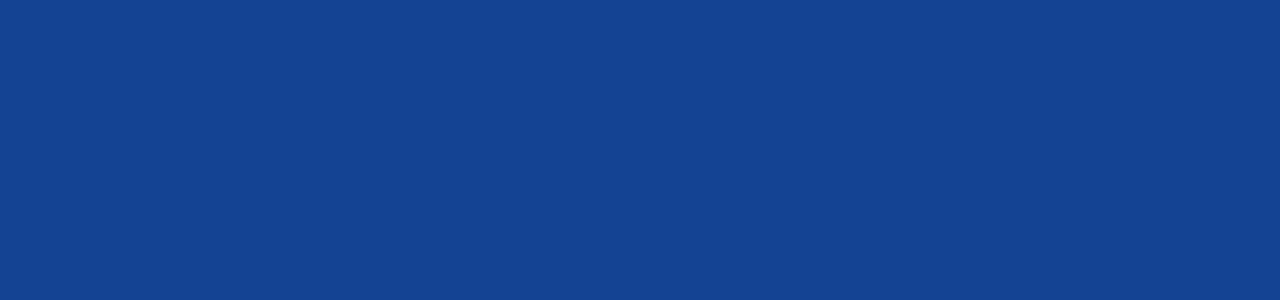
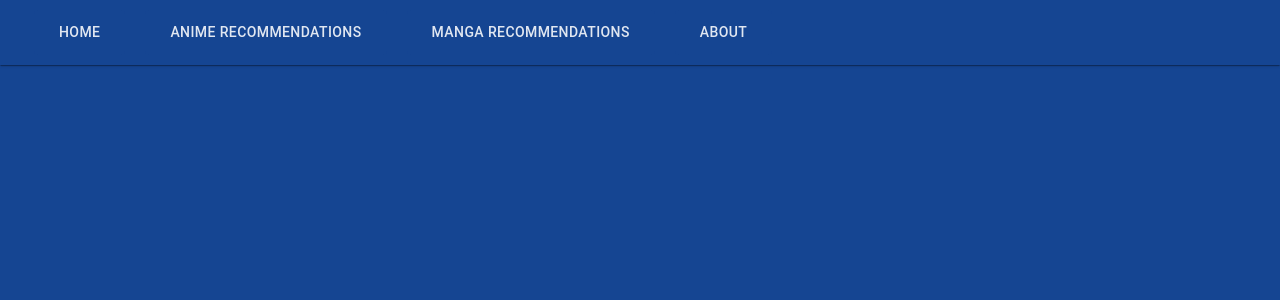
Before and after one commit to Fran123445/MitsukiFrontend, a React (Vite) app: page /recommendation in a window 1280 px wide. Shown: the top 300 px of the page. Built offline with nearby package versions, Linux system fonts and the light colour scheme.

Commit message:
Adds a navbar

```diff
--- /dev/null
+++ b/src/components/navbar/NavBar.jsx
@@ -0,0 +1,24 @@
+import { AppBar, Toolbar, Typography, Box } from "@mui/material";
+import NavBarElement from "./NavBarElement";
+
+function NavBar() {
+
+  const navItems = [
+    { label: "Home", path: "/" },
+    { label: "Anime recommendations", path: "/recommendation/anime"},
+    { label: "Manga recommendations", path: "/recommendation/manga"},
+    { label: "About", path: "/about" },
+  ];
+
+  return (
+    <AppBar position="fixed" color="primary" elevation={1}>
+      <Toolbar>
+        {navItems.map((item) => (
+          <NavBarElement name={item.label} path={item.path} key={item.label}/>
+        ))}
+      </Toolbar>
+    </AppBar>
+  )
+}
+
+export default NavBar;
--- /dev/null
+++ b/src/components/navbar/NavBarElement.jsx
@@ -0,0 +1,35 @@
+import { Button, useTheme } from "@mui/material";
+import { Link, useLocation } from "react-router";
+
+
+function NavBarElement({ name, path }) {
+
+    const theme = useTheme();
+    const location = useLocation();
+
+    function handleClick() {
+        console.log(path);
+        console.log(useLocation())
+    }
+
+    return (
+        <Button
+        disableRipple={true}
+        component={Link}
+        to={path}
+        onClick={handleClick}
+        sx={{
+            margin: "10px",
+            padding: "10px",
+            paddingX: "25px",
+            cursor: "pointer",
+            color: location.pathname === path ? theme.palette.primary.main : theme.palette.secondary.main,
+            backgroundColor: location.pathname === path ? theme.palette.secondary.main : theme.palette.primary.main
+        }}
+        >
+            {name}
+        </Button>
+    );
+}
+
+export default NavBarElement;
--- a/src/main.jsx
+++ b/src/main.jsx
@@ -5,6 +5,8 @@ import InputPage from './page/InputPage.jsx'
 import { BrowserRouter, Routes, Route } from "react-router";
 import theme from './theme.jsx'
 import { ThemeProvider } from '@emotion/react'
+import Home from './page/Home.jsx';
+import NavBar from './components/navbar/NavBar.jsx';
 
 const root = document.getElementById("root");
 
@@ -12,7 +14,9 @@ ReactDOM.createRoot(root).render(
   <StrictMode>
     <BrowserRouter>
       <ThemeProvider theme={theme}>
+        <NavBar/>
         <Routes>
+          <Route path="/" element={<Home/>}/>
           <Route path="recommendation">
             <Route path="anime" element={<InputPage inputType={"ANIME"} suggestionType={"ANIME"}/>}/>
             <Route path="manga" element={<InputPage inputType={"MANGA"} suggestionType={"MANGA"}/>}/>
```
